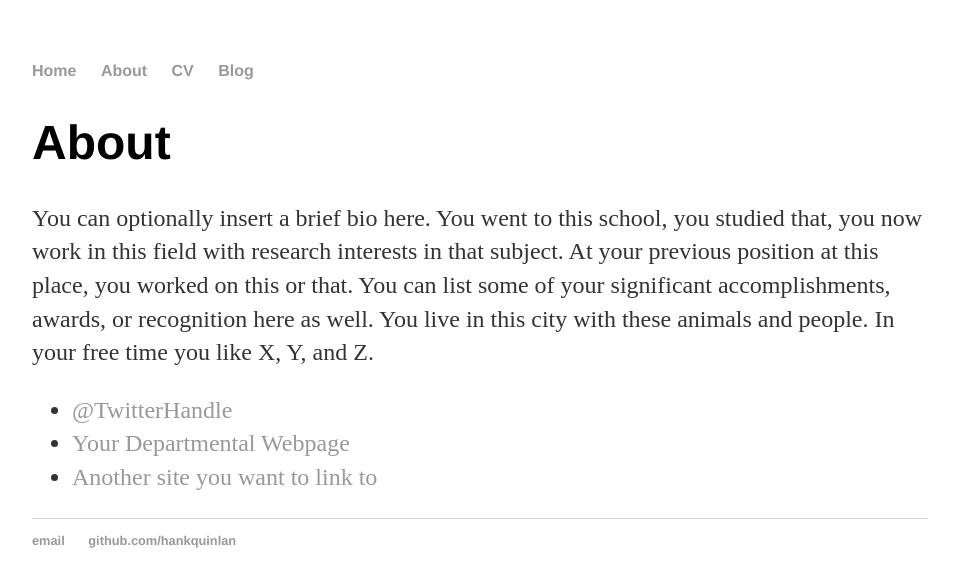
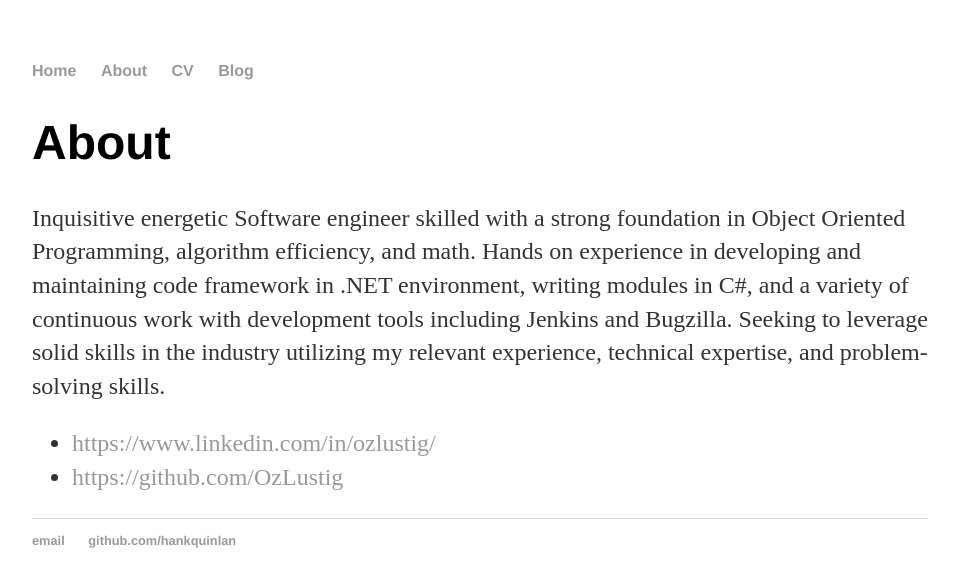
Before and after one commit to OzLustig/OzLustig.github.io, a Jekyll site: the page built from about/index.html, in a window 1280 px wide. Shown: the top 587 px of the page, without its empty margins (160-1118 px from the left). Built offline with Jekyll 4.4.1, drawn with Linux system fonts in a browser that asks for light colours.

Commit message:
Edited files

```diff
--- a/_config.yml
+++ b/_config.yml
@@ -1,3 +1,3 @@
-name: Hank Quinlan, Horrible Cop
+name: Oz Lustig
 markdown: kramdown
 permalink: /blog/:year/:month/:day/:title
--- a/about/index.html
+++ b/about/index.html
@@ -1,15 +1,14 @@
 ---
 layout: default
-title: About Hank Quinlan
+title: About Oz Lustig
 ---
 
 		<div class="about">
 			<h1>About</h1>
-			<p>You can optionally insert a brief bio here. You went to this school, you studied that, you now work in this field with research interests in that subject. At your previous position at this place, you worked on this or that. You can list some of your significant accomplishments, awards, or recognition here as well. You live in this city with these animals and people. In your free time you like X, Y, and Z.</p>
+			<p>Inquisitive energetic Software engineer skilled with a strong foundation in Object Oriented Programming, algorithm efficiency, and math. Hands on experience in developing and maintaining code framework in .NET environment, writing modules in C#, and a variety of continuous work with development tools including Jenkins and Bugzilla. Seeking to leverage solid skills in the industry utilizing my relevant experience, technical expertise, and problem-solving skills.</p>
 
 			<ul class="contacts">
-				<li><a href="#">@TwitterHandle</a></li>
-				<li><a href="#">Your Departmental Webpage</a></li>
-				<li><a href="#">Another site you want to link to</a></li>
+				<li><a href="#">https://www.linkedin.com/in/ozlustig/</a></li>
+				<li><a href="#">https://github.com/OzLustig</a></li>
 				</ul>
 		</div>
--- a/index.html
+++ b/index.html
@@ -1,9 +1,9 @@
 ---
 layout: default
-title: Hank Quinlan, Horrible Cop
+title: Oz Lustig
 ---
 
 		<div class="blurb">
-			<h1>Hi there, I'm Hank Quinlan!</h1>
-			<p>I'm best known as the horrible cop from <em>A Touch of Evil</em>. Don't trust me. <a href="/about">Read more about my life...</a></p>
+			<h1>Hi there, I'm Oz Lustig!</h1>
+			<p>Computer science BSC @ the Interdisciplinary Center (IDC) Herzliya ♛ Seeking new job opportunities <a href="/about">Read more about my life...</a></p>
 		</div>
```
Also changed, not shown: README.md (deleted).
